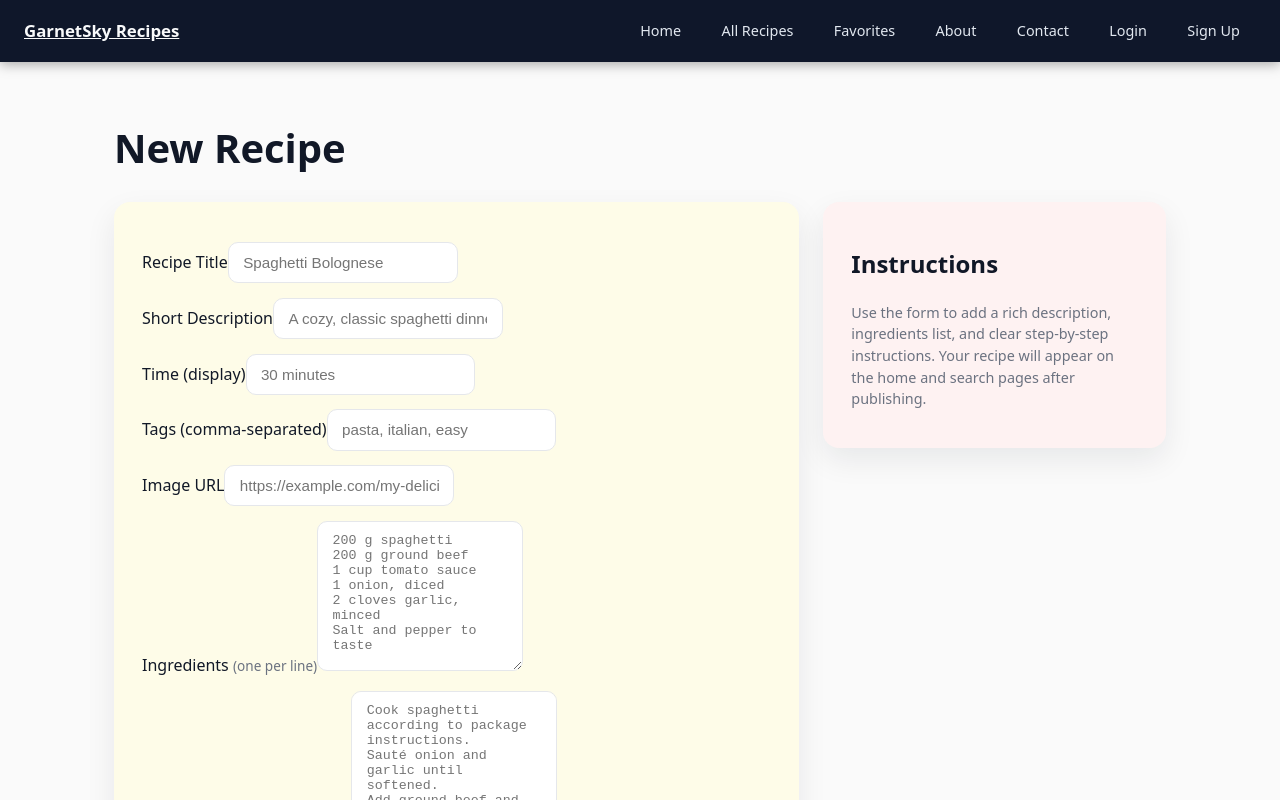
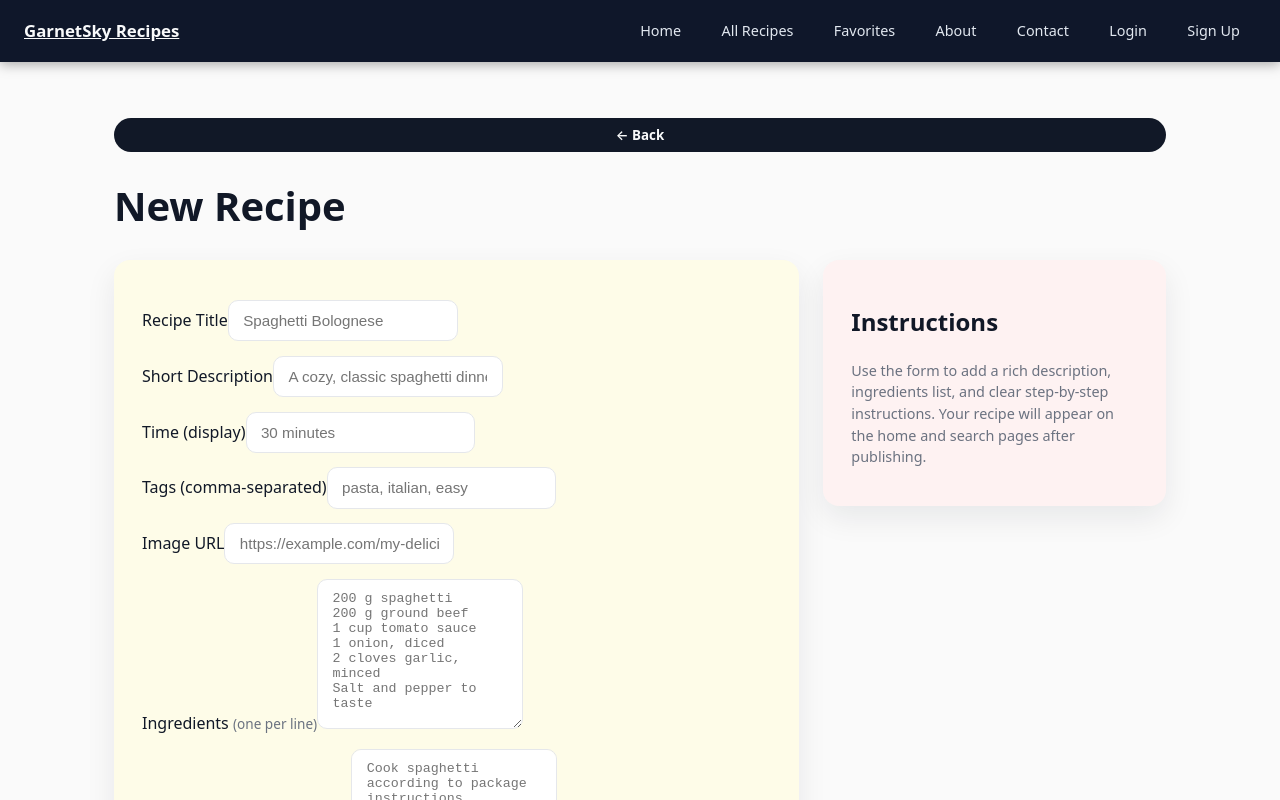
Before and after one commit to carterAnt03/GarnetSky-deploy, a React (Vite) app in the folder app/: page /submit in a window 1280 px wide. Shown: the top 800 px of the page. Built offline with nearby package versions, Linux system fonts and the light colour scheme; no server answers.

Commit message:
feat: orange new recipe and back button on submit page

```diff
--- a/app/src/pages/Search.jsx
+++ b/app/src/pages/Search.jsx
@@ -56,7 +56,7 @@ export default function Search() {
       <section className="section">
         <div style={{ display: "flex", justifyContent: "space-between", alignItems: "center", marginBottom: "0.5rem" }}>
           <h1 className="page-title" style={{ margin: 0 }}>All Recipes</h1>
-          {user && <Link className="pill-btn" to="/submit">+ New Recipe</Link>}
+          {user && <Link className="pill-btn primary" to="/submit">+ New Recipe</Link>}
         </div>
 
         <div className="search-bar">
--- a/app/src/pages/Submit.jsx
+++ b/app/src/pages/Submit.jsx
@@ -1,10 +1,11 @@
 import { useState } from "react";
-import { Link } from "react-router-dom";
+import { Link, useNavigate } from "react-router-dom";
 import { useAuth } from "../context/AuthContext";
 import { createRecipe } from "../services/recipeService";
 
 export default function SubmitPage() {
   const { user } = useAuth();
+  const navigate = useNavigate();
 
   const [title, setTitle] = useState("");
   const [desc, setDesc] = useState("");
@@ -106,6 +107,7 @@ export default function SubmitPage() {
   return (
     <main>
       <section className="section">
+        <button className="pill-btn" type="button" onClick={() => navigate(-1)}>← Back</button>
         <h1 className="page-title">New Recipe</h1>
 
         <div className="submit-wrap">
```
